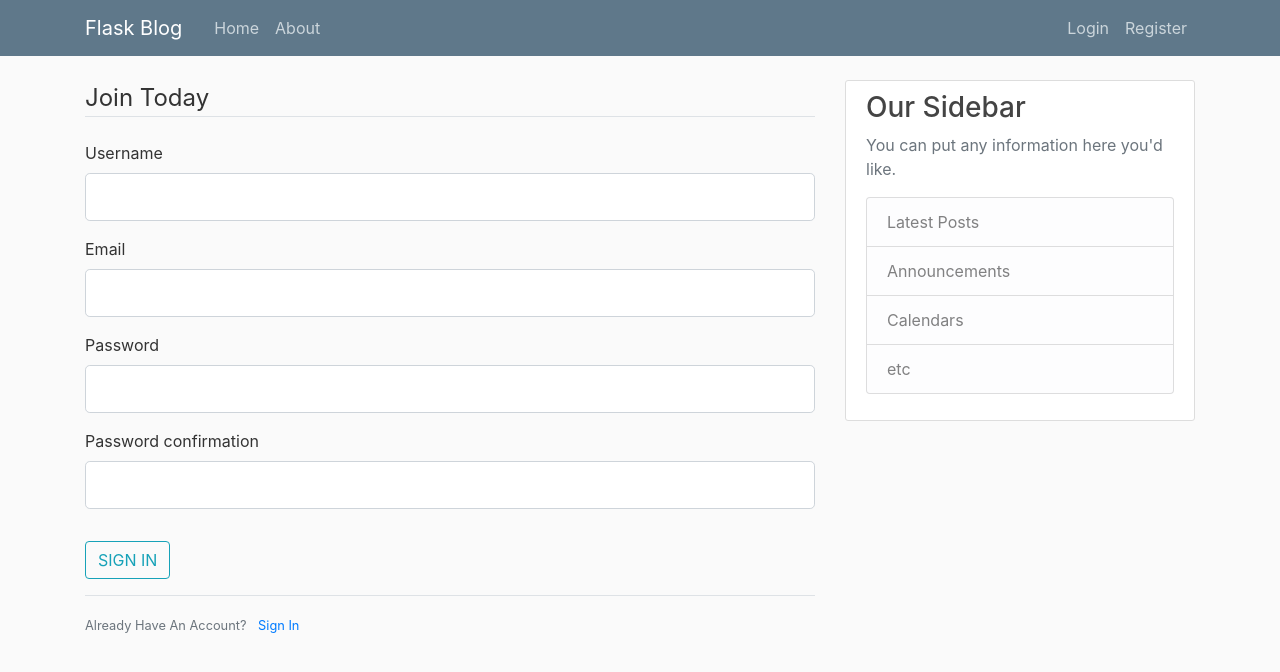
After one commit to cyrillus31/cyrillus-blog-flask, a Flask app: page /register in a window 1280 px wide. The commit adds this page. Shown: the top 672 px of the page. Run offline with Flask 3, Linux system fonts and the light colour scheme; some libraries are stand-ins or nearby versions.

Commit message:
created registration form

```diff
--- a/forms.py
+++ b/forms.py
@@ -1,6 +1,6 @@
 from flask_wtf import FlaskForm
-from wtform import StringField, PasswordField, SubmitField, BooleanField
-from wtform.validators import DataRequired, Length, EqualTo, Email
+from wtforms import StringField, PasswordField, SubmitField, BooleanField
+from wtforms.validators import DataRequired, Length, EqualTo, Email
 
 
 class RegistrationForm(FlaskForm):
@@ -8,10 +8,12 @@
                            validators=[DataRequired(), Length(min=2, max=20)])
     email = StringField('Email',
                         validators=[DataRequired(), Email()])
-    password = StringField('Password',
-                           validators=[DataRequired()])
-    password_confirm = StringField('Password confirmation',
-                                   validators=[DataRequired(), EqualTo('password')])
+    password = PasswordField('Password',
+                             validators=[DataRequired()])
+    password_confirm = PasswordField('Password confirmation',
+                                     validators=[DataRequired(),
+                                     EqualTo('password')])
+
     submit_button = SubmitField('SIGN IN')
 
 
--- a/main.py
+++ b/main.py
@@ -1,3 +1,4 @@
+import flask
 from flask import Flask, render_template, url_for
 from forms import RegistrationForm, LoginForm
 
@@ -32,9 +33,12 @@
     return render_template("about.html", title='About')
 
 
-@app.route("/register")
+@app.route("/register", methods=["GET", "POST"])
 def register():
     form = RegistrationForm()
+    if form.validate_on_submit():
+        flask.flash(f"Account created for {form.username.data}!", category="success")
+        return flask.redirect(url_for("home"))
     return render_template("register.html", title="Registration", form=form)
 
 
--- a/requirements.txt
+++ b/requirements.txt
@@ -1,5 +1,6 @@
 blinker==1.7.0
 click==8.1.7
+colorama==0.4.6
 Flask==3.0.0
 Flask-WTF==1.2.1
 itsdangerous==2.1.2
--- a/templates/layout.html
+++ b/templates/layout.html
@@ -41,6 +41,15 @@
     <main role="main" class="container">
       <div class="row">
         <div class="col-md-8">
+          {% with messages = get_flashed_messages(with_categories=true) %}
+            {% if messages %}
+              {% for category, message in messages %}
+                <div class="alert alert-{{ category }}">
+                  {{ message }}
+                </div>
+              {% endfor %}
+            {% endif %}
+          {% endwith %}
           {% block content %}{% endblock %}
         </div>
         <div class="col-md-4">
--- /dev/null
+++ b/templates/register.html
@@ -0,0 +1,72 @@
+{% extends "layout.html" %}
+{% block content %}
+    <div class=""content-section">
+        <form method="POST" action="">
+            {{ form.hidden_tag() }}
+            <fieldset class="form-group">
+                <legend class="border-bottom mb-4">Join Today</legend>
+                <div class="form-group">
+                    {{ form.username.label(class="form-control-label") }}
+                    {% if form.username.errors %}
+                        {{ form.username(class="form-control form-control-lg is-invalid") }}
+                        <div class="invalid-feedback">
+                            {% for error in form.username.errors %}
+                                <span> {{ error }} </span>
+                            {% endfor %}
+                        </div>
+                    {% else %}
+                        {{ form.username(class="form-control form-control-lg") }}
+                    {% endif %}
+                </div>
+                <div class="form-group">
+                    {{ form.email.label(class="form-control-label") }}
+                    {% if form.email.errors %}
+                        {{ form.email(class="form-control form-control-lg is-invalid") }}
+                        <div class="invalid-feedback">
+                            {% for error in form.email.errors %}
+                                <span> {{ error }} </span>
+                            {% endfor %}
+                        </div>
+                    {% else %}
+                        {{ form.email(class="form-control form-control-lg") }}
+                    {% endif %}
+                </div>
+                <div class="form-group">
+                    {{ form.password.label(class="form-control-label") }}
+                    {% if form.password.errors %}
+                        {{ form.password(class="form-control form-control-lg is-invalid") }}
+                        <div class="invalid-feedback">
+                            {% for error in form.password.errors %}
+                                <span> {{ error }} </span>
+                            {% endfor %}
+                        </div>
+                    {% else %}
+                        {{ form.password(class="form-control form-control-lg") }}
+                    {% endif %}
+                </div>
+                <div class="form-group">
+                    {{ form.password_confirm.label(class="form-control-label") }}
+                    {% if form.password_confirm.errors %}
+                        {{ form.password_confirm(class="form-control form-control-lg is-invalid") }}
+                        <div class="invalid-feedback">
+                            {% for error in form.password_confirm.errors %}
+                                <span> {{ error }} </span>
+                            {% endfor %}
+                        </div>
+                    {% else %}
+                        {{ form.password_confirm(class="form-control form-control-lg") }}
+                    {% endif %}
+                </div>
+            </fieldset>
+            <div class="form-group">
+                {{ form.submit_button(class="btn btn-outline-info") }}
+            </div>
+        </form>
+    </div>
+    <div class="border-top pt-3">
+        <small class="text-muted">
+            Already Have An Account? <a class="ml-2" href="{{ url_for('login') }}">Sign In</a>
+        </small>
+
+    </div>
+{% endblock content %}
```
Also changed, not shown: templates/login.html (added).
